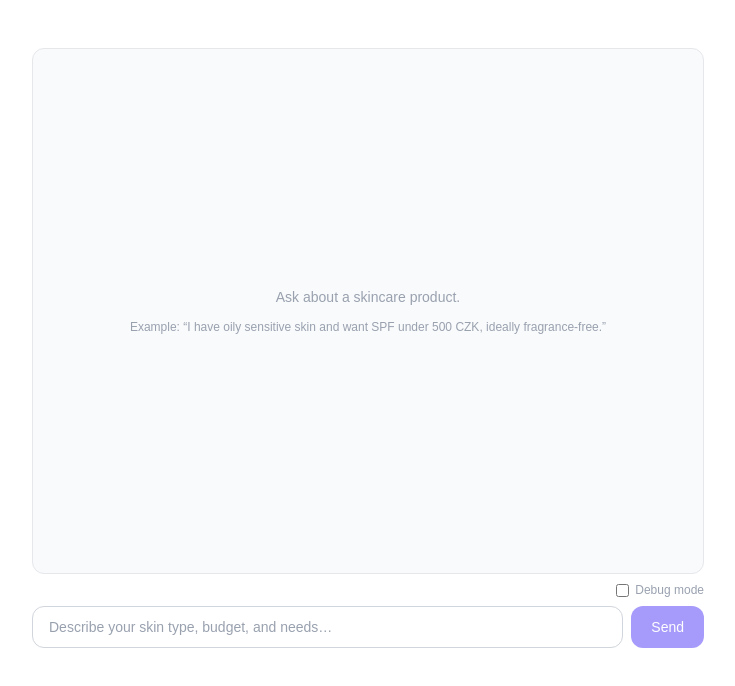
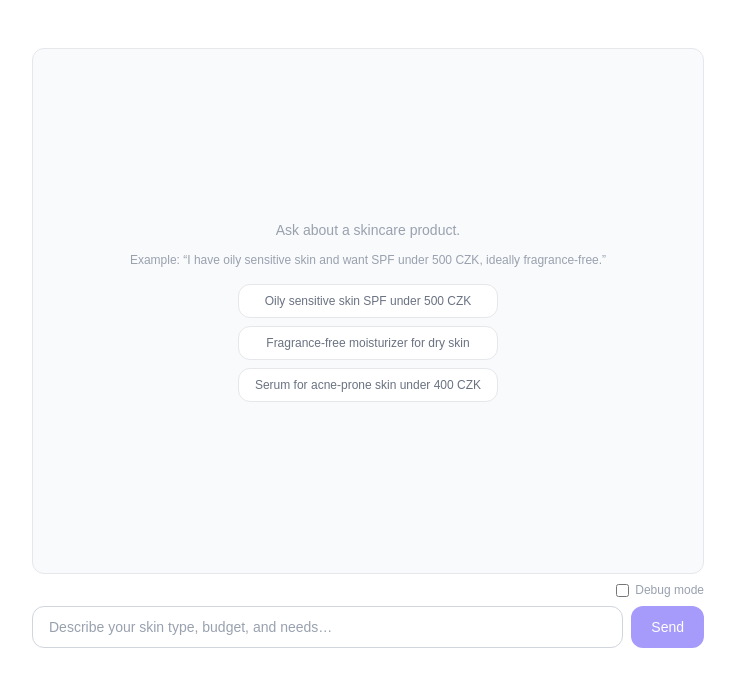
Before and after one commit to svoby/chatbot-harness, a Next.js app: page / in a window 1280 px wide. Shown: the top 686 px of the page, without its empty margins (272-1007 px from the left). Built offline with nearby package versions, Linux system fonts and the light colour scheme.

Commit message:
feat: add clickable example prompt buttons to empty chat state
Agent-Logs-Url: https://github.com/svoby/chatbot-harness/sessions/bd9bf6e9-af97-432e-b194-a43291ef1331

Co-authored-by: svoby <422121+svoby@users.noreply.github.com>

```diff
--- a/components/ChatPanel.tsx
+++ b/components/ChatPanel.tsx
@@ -80,6 +80,23 @@ export default function ChatPanel() {
             <p className="text-xs">
               Example: &ldquo;I have oily sensitive skin and want SPF under 500 CZK, ideally fragrance-free.&rdquo;
             </p>
+            <div className="flex flex-col gap-2 mt-1">
+              {[
+                "Oily sensitive skin SPF under 500 CZK",
+                "Fragrance-free moisturizer for dry skin",
+                "Serum for acne-prone skin under 400 CZK",
+              ].map((prompt) => (
+                <button
+                  key={prompt}
+                  type="button"
+                  onClick={() => send(prompt)}
+                  disabled={loading}
+                  className="rounded-xl border border-gray-200 bg-white px-4 py-2 text-xs text-gray-500 hover:border-indigo-300 hover:text-indigo-600 disabled:opacity-50 disabled:cursor-not-allowed transition-colors"
+                >
+                  {prompt}
+                </button>
+              ))}
+            </div>
           </div>
         ) : (
           <>
```
